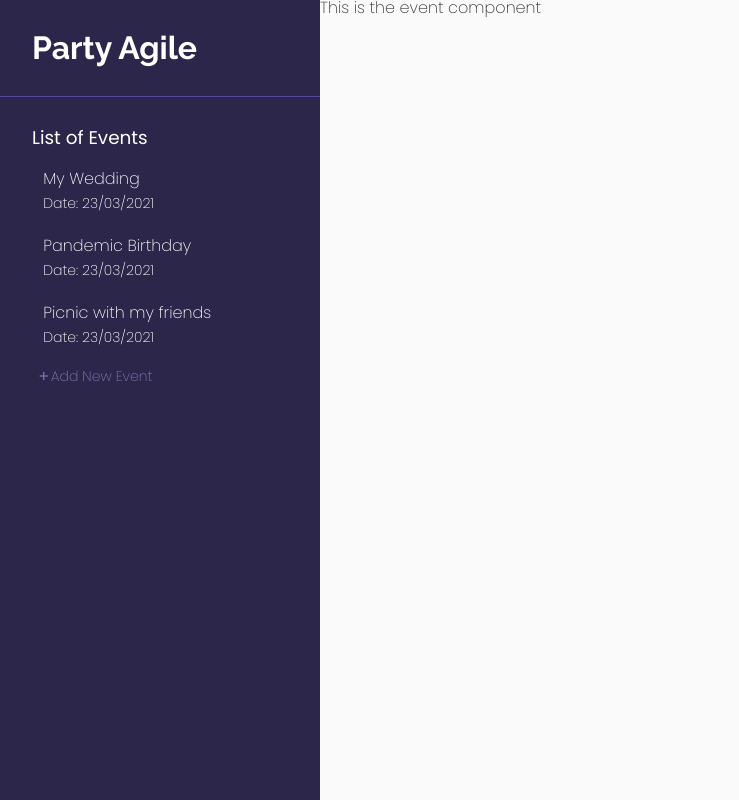
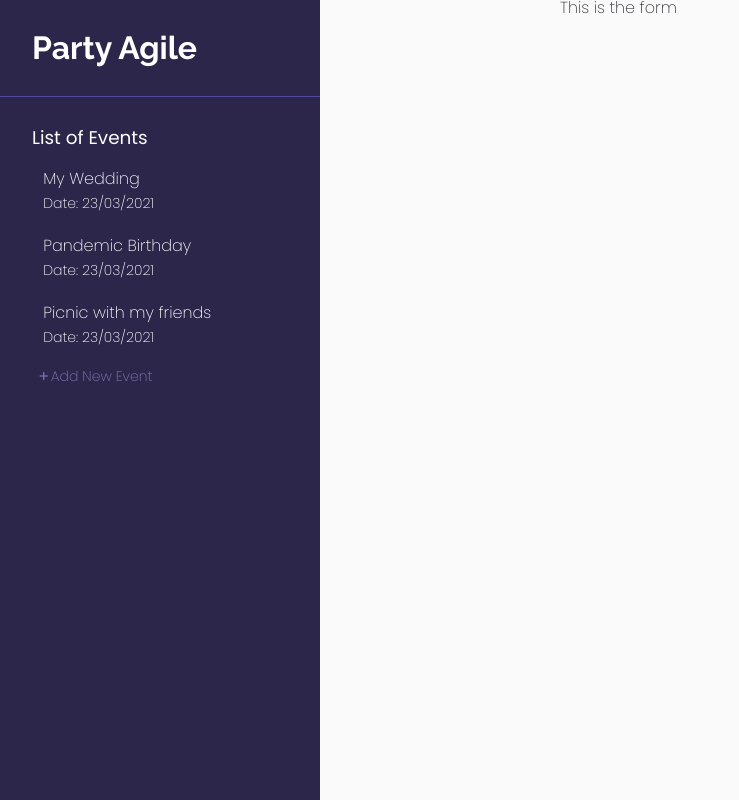
Before and after one commit to jmramirez/jose-ramirez-capstone, a React (Create React App) app in the folder client/: page / in a window 1280 px wide. Shown: the whole page, without its empty margins (0-739 px from the left). Built offline with nearby package versions, Linux system fonts and the light colour scheme.

Commit message:
Create AddEventForm component

```diff
--- /dev/null
+++ b/client/src/components/AddEventForm/AddEventForm.js
@@ -0,0 +1,11 @@
+import './AddEventForm.scss'
+
+const AddEventForm = () => {
+  return(
+    <main className="add-event">
+      <h1>This is the form</h1>
+    </main>
+  )
+}
+
+export default AddEventForm;
--- /dev/null
+++ b/client/src/components/AddEventForm/AddEventForm.scss
@@ -0,0 +1,6 @@
+@use "../../partials/mixins" as *;
+@use "../../partials/variables" as *;
+
+.add-event {
+  margin: 0 0 0 35rem;
+}
--- a/client/src/pages/Dashboard/Dasboard.js
+++ b/client/src/pages/Dashboard/Dasboard.js
@@ -1,12 +1,13 @@
 import Sidebar from '../../components/Sidebar/Sidebar'
 import './Dashboard.scss'
 import Event from '../../components/Event/Event'
+import AddEventForm from '../../components/AddEventForm/AddEventForm'
 
 const Dashboard = () => {
   return(
     <div className="dashboard">
       <Sidebar />
-      <Event />
+      <AddEventForm />
     </div>
   )
 }
```
